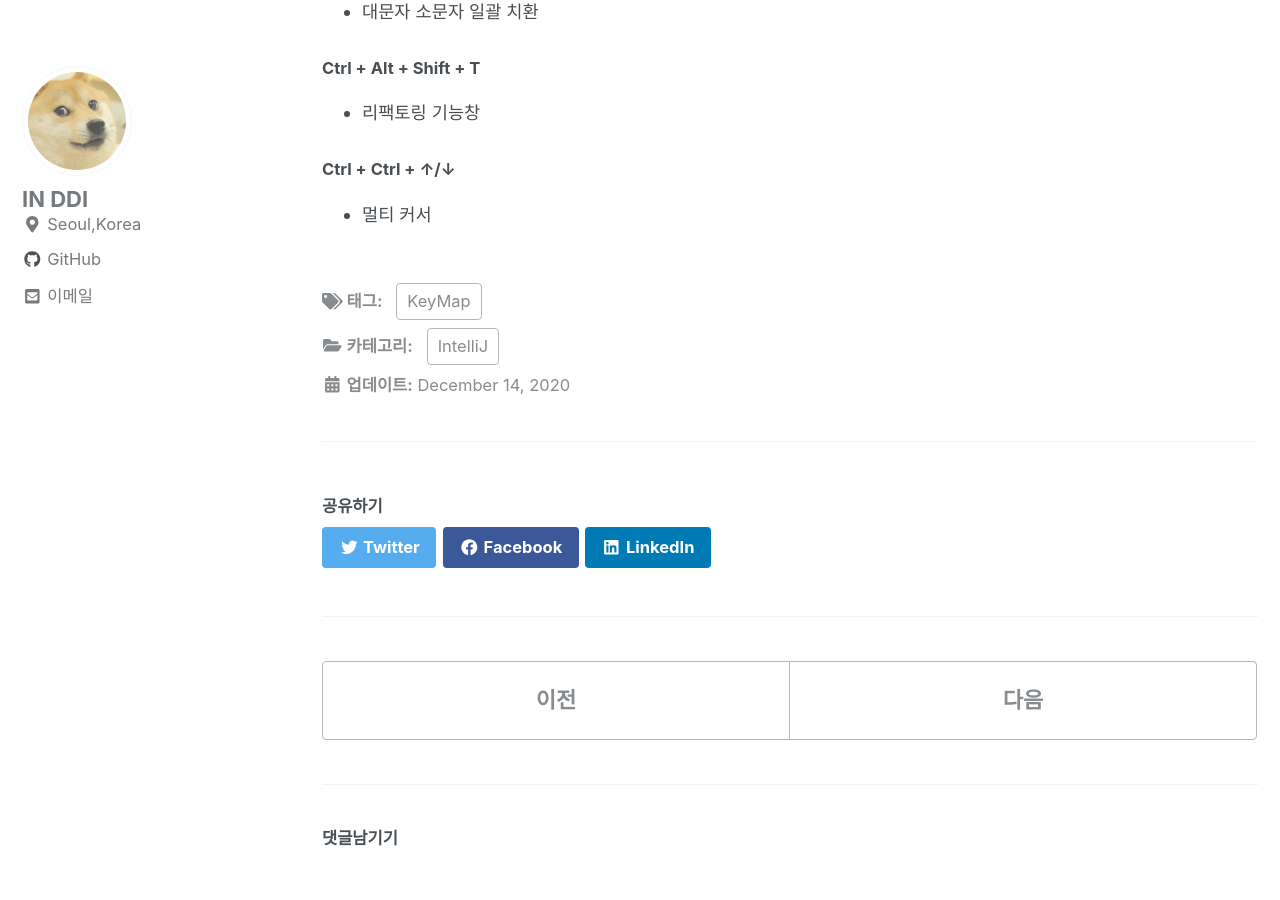
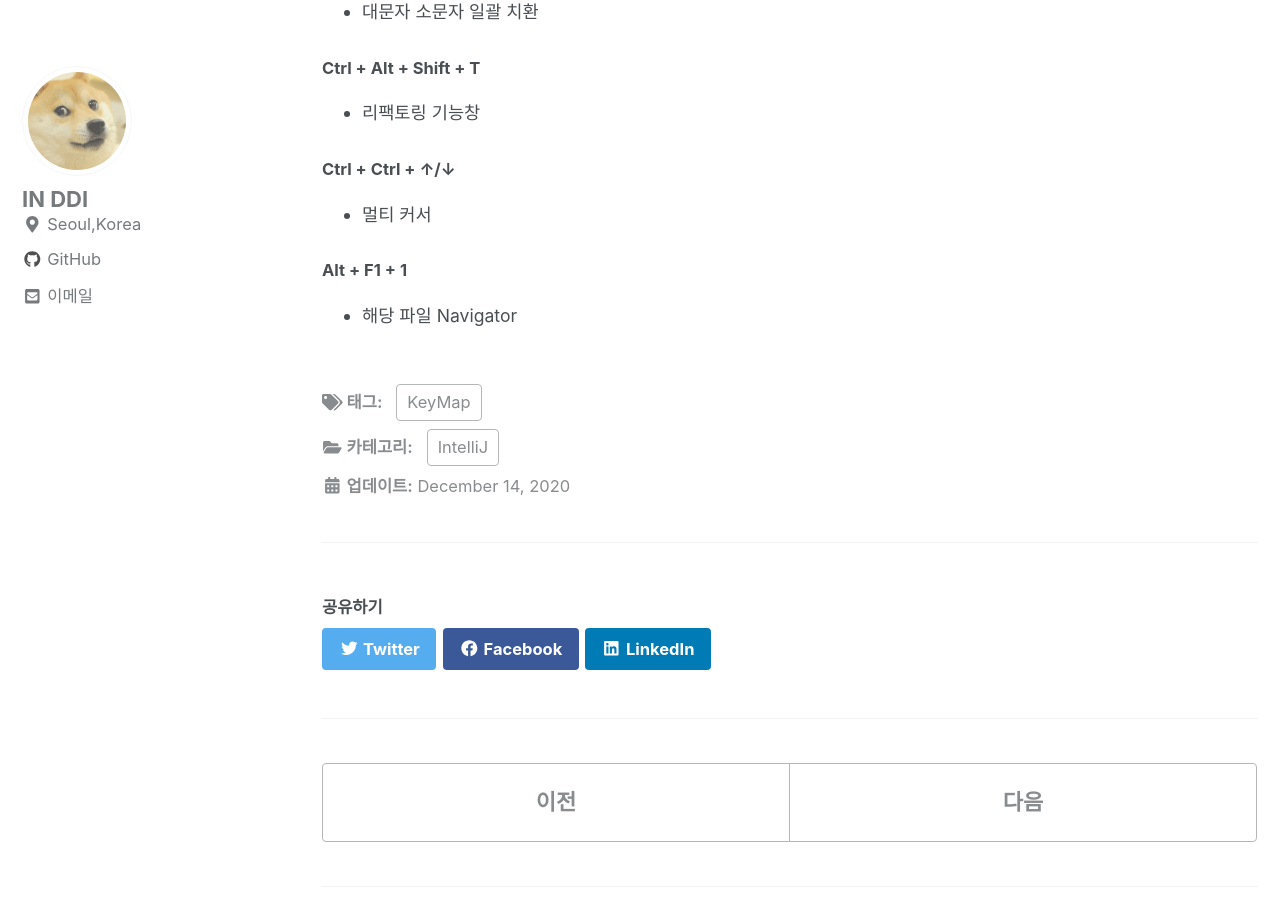
Before and after one commit to InSeok9068/inseok9068.github.io, a Jekyll site: the page built from _posts/intellij/2020-12-14-intellij-keymap.md, in a window 1280 px wide and 900 px high, scrolled down 2225 px. Built offline with Jekyll 4.4.1, drawn with Linux system fonts in a browser that asks for light colours; cached includes are drawn as plain includes; nearby versions of some CDN libraries; comment, search, counter and statistics services are not loaded.

Commit message:
IntelliJ 단축키 추가

```diff
--- a/_posts/intellij/2020-12-14-intellij-keymap.md
+++ b/_posts/intellij/2020-12-14-intellij-keymap.md
@@ -95,3 +95,7 @@ IntelliJ의 자주 사용하는 단축키를 메모 해놓으려고 한다.
 #### Ctrl + Ctrl + ↑/↓
 
 - 멀티 커서
+
+#### Alt + F1 + 1
+
+- 해당 파일 Navigator
```
